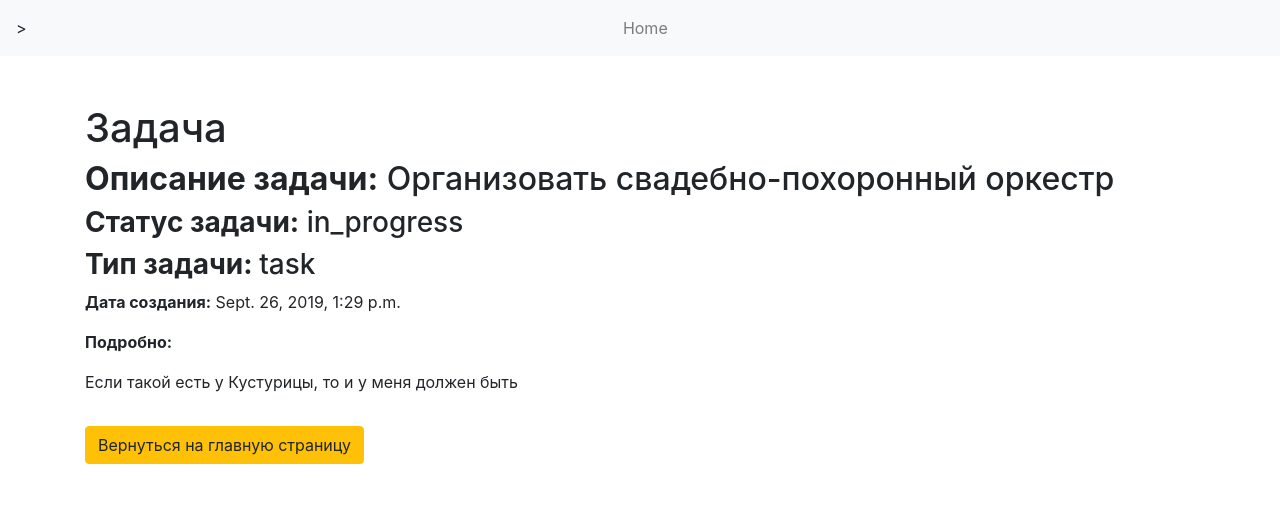
After one commit to DonErnest/issue_tracker, a Django app: page /task/1 in a window 1280 px wide. The commit adds this page. Shown: the top 511 px of the page. Run offline with Django 3.2, Linux system fonts and the light colour scheme; data comes from the database, SQL or seed files in the repository; some libraries are stand-ins or nearby versions.

Commit message:
создание страницы детального просмотра task.html, настройка роутера

```diff
--- a/source/main/urls.py
+++ b/source/main/urls.py
@@ -16,9 +16,10 @@ Including another URLconf
 from django.contrib import admin
 from django.urls import path
 
-from webapp.views import IndexView
+from webapp.views import IndexView, TaskView
 
 urlpatterns = [
     path('admin/', admin.site.urls),
-    path('', IndexView.as_view(),name='main_page')
+    path('', IndexView.as_view(),name='main_page'),
+    path('task/<int:pk>', TaskView.as_view(), name='task_view'),
 ]
--- a/source/webapp/templates/index.html
+++ b/source/webapp/templates/index.html
@@ -14,11 +14,11 @@
                         <h6><strong>Тип: </strong>{{ task.type }}</h6>
                         <h6><strong>Статус: </strong>{{ task.status }}</h6>
                     </div>
-{#                    <div class="btn-group">#}
-{#                        <a href="{% url 'article_view' article.pk %}" class="card-link btn btn-success btn-sm">Read</a>#}
+                    <div class="btn-group">
+                        <a href="{% url 'task_view' task.pk %}" class="card-link btn btn-success btn-sm">Просмотр</a>
 {#                        <a href="{% url 'article_update' article.pk %}" class="card-link btn btn-success btn-sm">Update</a>#}
 {#                        <a href="{% url 'article_delete' article.pk %}" class="card-link btn btn-success btn-sm">Delete</a>#}
-{#                    </div>#}
+                    </div>
                 </div>
             {% endfor %}
         </div>
--- /dev/null
+++ b/source/webapp/templates/task.html
@@ -0,0 +1,18 @@
+{% extends 'base.html' %}
+{% block title %}Просмотр задачи{% endblock %}
+{% block content %}
+    <div class = "d-flex flex-column pt-5 pb-5">
+            <h1>Задача</h1>
+            <h2><strong>Описание задачи:</strong> {{ task.summary }}</h2>
+            <h3><strong>Статус задачи:</strong> {{ task.status }}</h3>
+            <h3><strong>Тип задачи: </strong>{{ task.type }}</h3>
+            <p><strong>Дата создания:</strong> {{ task.created_at }}</p>
+            <p><strong>Подробно:</strong> {{ task.description|escape|linebreaks }}</p>
+            <div class = "btn-block">
+{#                <a class = "btn btn-warning" href="{% url 'update_view' task.pk %}">Обновить задачу</a>#}
+{#                <a class = "btn btn-warning" href="{% url 'action_delete' task.pk %}">Удалить задачу</a>#}
+                <a class = "btn btn-warning" href="{% url 'main_page' %}">Вернуться на главную страницу</a>
+            </div>
+        </div>
+    </div>
+{% endblock %}
--- a/source/webapp/views.py
+++ b/source/webapp/views.py
@@ -1,4 +1,4 @@
-from django.shortcuts import render
+from django.shortcuts import render, get_object_or_404
 from django.views.generic import TemplateView
 
 from webapp.models import Task
@@ -12,3 +12,13 @@ class IndexView(TemplateView):
         context = super().get_context_data(**kwargs)
         context['tasks'] = Task.objects.all()
         return context
+
+class TaskView(TemplateView):
+
+    template_name = 'task.html'
+
+    def get_context_data(self, **kwargs):
+        pk = kwargs.get('pk')
+        context = super().get_context_data(**kwargs)
+        context['task'] = get_object_or_404(Task, pk=pk)
+        return context
```
